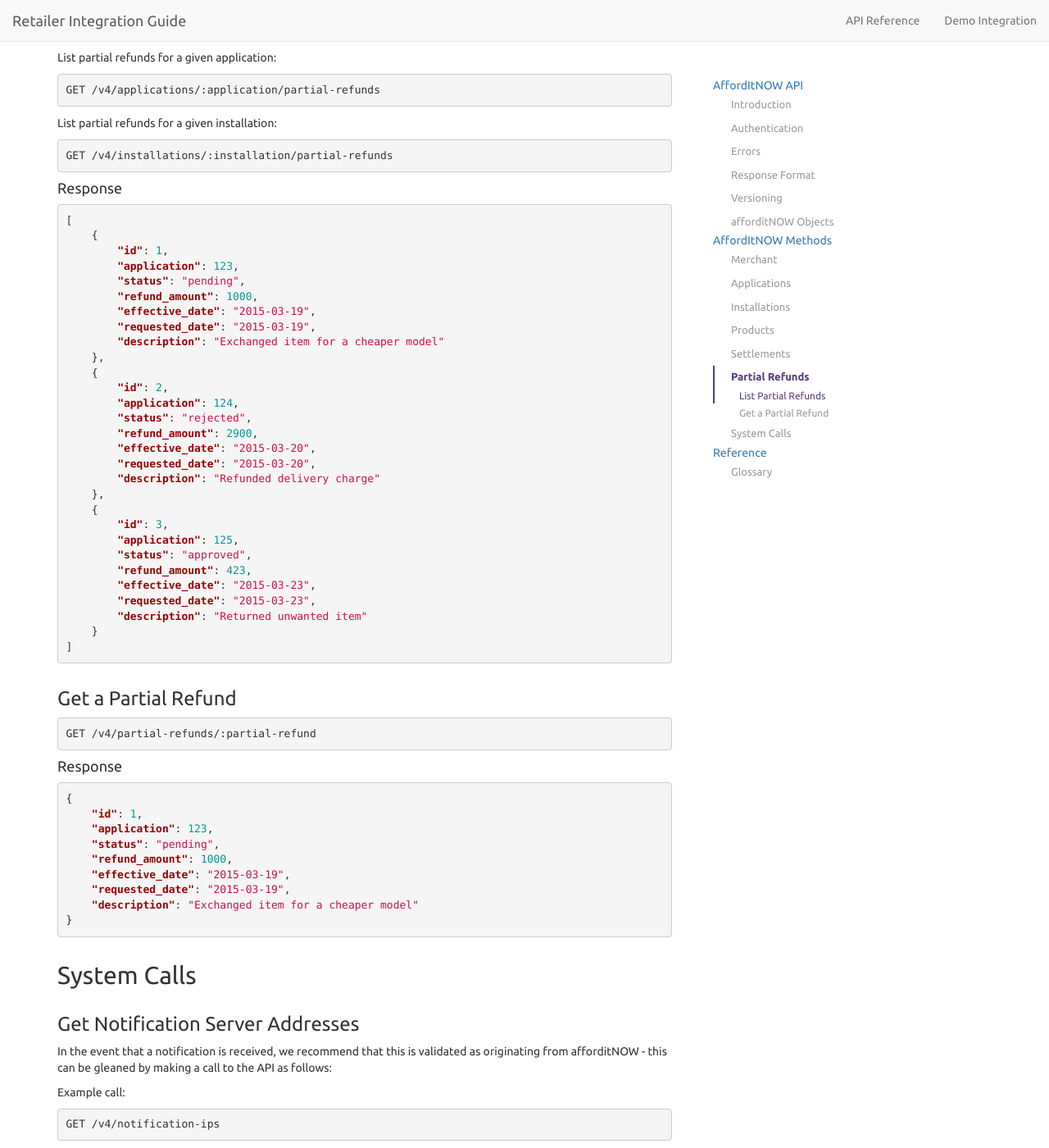
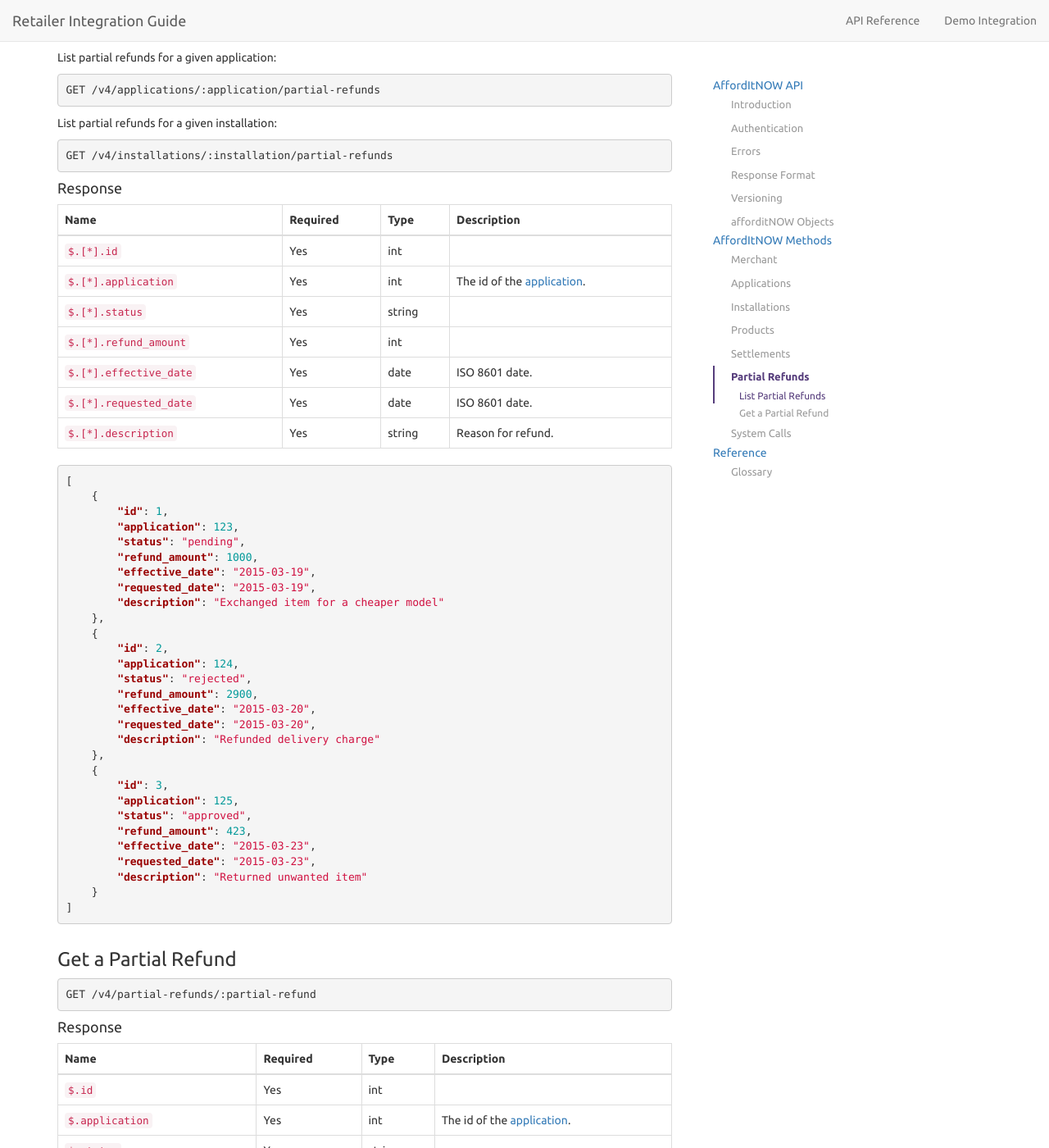
Before and after one commit to PayBreak/retailer-integration-guide, a Jekyll site: the page built from api/index.md, in a window 1280 px wide and 1400 px high, scrolled down 35466 px. Shown: the whole window at 82% size. Built offline with Jekyll 4.4.1, drawn with Linux system fonts in a browser that asks for light colours; nearby versions of some CDN libraries; Markdown is read by kramdown in place of the engine named in the settings; our own code applies the rules of GitHub Pages for plain Markdown files; some of the changed text lies outside the part shown.

Commit message:
Add partial refunds table

````diff
--- a/_includes/v4/partial_refunds.md
+++ b/_includes/v4/partial_refunds.md
@@ -21,6 +21,16 @@ GET {{ site.data.globals.api_prefix }}/installations/:installation/partial-refun
 ```
 
 #### Response
+
+Name | Required | Type | Description
+--- | --- | --- | ---
+`$.[*].id` | Yes | int |
+`$.[*].application` | Yes | int | The id of the [application](#applications).
+`$.[*].status` | Yes | string |
+`$.[*].refund_amount` | Yes | int |
+`$.[*].effective_date` | Yes | date | ISO 8601 date.
+`$.[*].requested_date` | Yes | date | ISO 8601 date.
+`$.[*].description` | Yes | string | Reason for refund.
 
 ```json
 [
@@ -62,6 +72,16 @@ GET {{ site.data.globals.api_prefix }}/partial-refunds/:partial-refund
 
 #### Response
 
+Name | Required | Type | Description
+--- | --- | --- | ---
+`$.id` | Yes | int |
+`$.application` | Yes | int | The id of the [application](#applications).
+`$.status` | Yes | string |
+`$.refund_amount` | Yes | int |
+`$.effective_date` | Yes | date | ISO 8601 date.
+`$.requested_date` | Yes | date | ISO 8601 date.
+`$.description` | Yes | string | Reason for refund.
+
 ```json
 {
     "id": 1,
````
